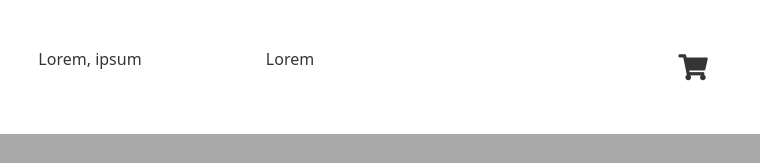
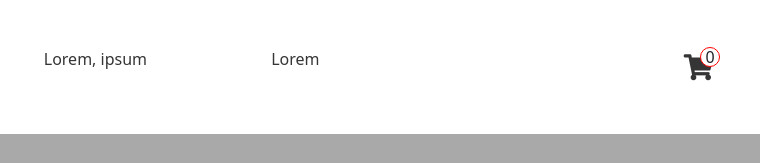
Before and after one commit to kalibria/E-commerce-project, a plain HTML site: page src/index.html in a window 1280 px wide. Shown: the top 163 px of the page, 465-1225 px from the left. Drawn offline with nearby package versions, Linux system fonts and the light colour scheme; files that its build step writes are made by us from their sources.

Commit message:
start creat a cart with quantity items

```diff
--- a/src/index.html
+++ b/src/index.html
@@ -94,7 +94,7 @@
                    <p class="price__item" id="price-block-1"> 99999 $</p>
                  </div>
                  <form class="description__button">
-                    <button type="submit">BUY</button>
+                    <button type="submit" id="button__buy">BUY</button>
                  </form>
                  <div class="description__rating">
                    <p class="rating__text">Rating of this product: </p>
@@ -180,6 +180,8 @@
     <script src="scripts/header-dropdown.js"></script>
     <script src="scripts/photos-gallery.js"></script>
     <script src="scripts/info-modal.js"></script>
+
+
     <script src="https://cdn.jsdelivr.net/npm/bootstrap@5.0.0-beta3/dist/js/bootstrap.bundle.min.js" integrity="sha384-JEW9xMcG8R+pH31jmWH6WWP0WintQrMb4s7ZOdauHnUtxwoG2vI5DkLtS3qm9Ekf" crossorigin="anonymous"></script>
 
 
--- a/src/scripts/index.js
+++ b/src/scripts/index.js
@@ -3,3 +3,4 @@ import { priceFixing } from './price';
 import { getCurrentInputValue } from './quantity';
 import { getSelectedColor } from './quantity';
 import { increaseValue } from './quantity';
+import { getItemToCart } from './buy'
--- a/src/scripts/quantity.js
+++ b/src/scripts/quantity.js
@@ -2,7 +2,6 @@ import {AquamarinePrice} from './variables';
 import {othersPrice} from './variables';
 import { boxForm as radioButtons } from './variables';
 
-console.log("colors", radioButtons);
 
 const btnPlus = document.querySelector(".quantity__increase");
 const btnMinus = document.querySelector(".quantity__decrease");
--- a/src/styles/_header.scss
+++ b/src/styles/_header.scss
@@ -70,14 +70,30 @@
 }
 
 .main-menu__cart {
-    width: 40px;
+    width: auto;
     height: 40px;
     display: flex;
     align-items: center;
     justify-content: center;
+    position: relative;
 }
 
-.cart__icon{
+.cart__icon {
     color: $color-dark-grey;
     font-size: 26px;
 }
+
+.main-menu__cart::after {
+    content: "0";
+    width: 20px;
+    height: 20px;
+    border-radius: 50%;
+    background-color:white;
+    position: absolute;
+    right: -7px;
+    top: 0;
+    border: 1px solid red;
+    display: flex;
+    justify-content: center;
+    align-items: center;
+}
```
Also changed, not shown: src/scripts/buy.js (added, +20 -0 lines).
